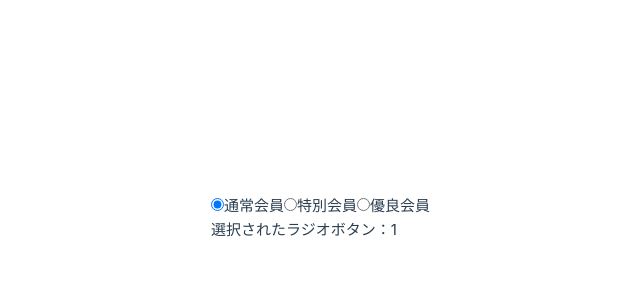
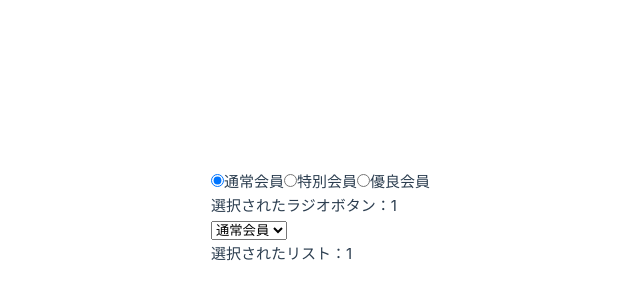
Before and after one commit to koyamal/pra_vue3, a Vue app in the folder Vue3FrontDevTextBook02/chap02/hello-vue/: page / in a window 1280 px wide. Shown: the part 182-482 px from the top of the page, without its empty margins (210-850 px from the left). Built offline with nearby package versions, Linux system fonts and the light colour scheme.

Commit message:
Use select

```diff
--- a/Vue3FrontDevTextBook02/chap02/hello-vue/src/App.vue
+++ b/Vue3FrontDevTextBook02/chap02/hello-vue/src/App.vue
@@ -14,6 +14,15 @@ const memberTypeSelect = ref(1);
     <br>
     <p>選択されたラジオボタン：{{ memberType }}</p>
   </section>
+  <br>
+  <section>
+    <select v-model="memberTypeSelect">
+      <option value="1">通常会員</option>
+      <option value="2">特別会員</option>
+      <option value="3">優良会員</option>
+    </select>
+    <p>選択されたリスト：{{ memberTypeSelect }}</p>
+  </section>
 </template>
 
 <style scoped>
```
